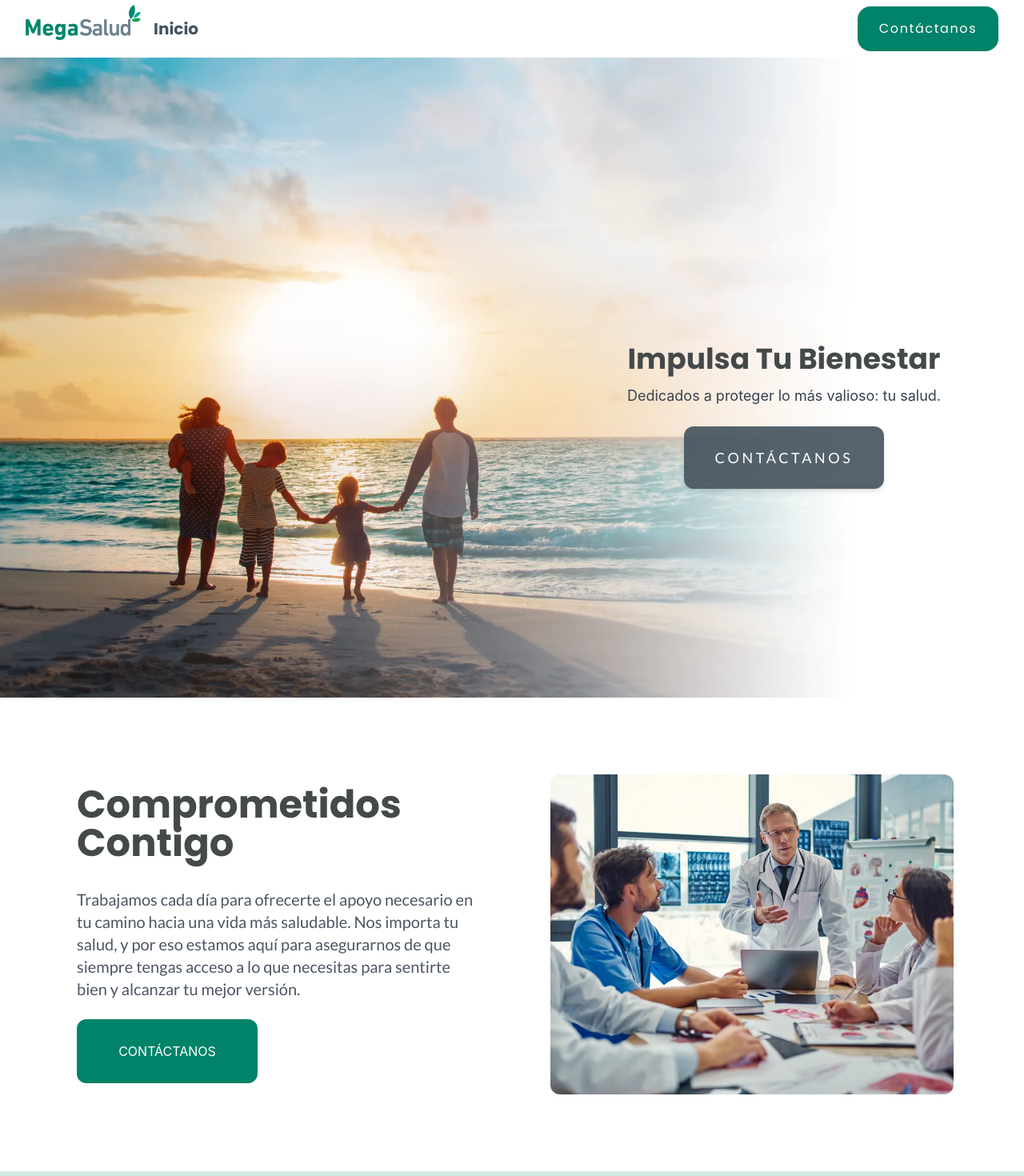
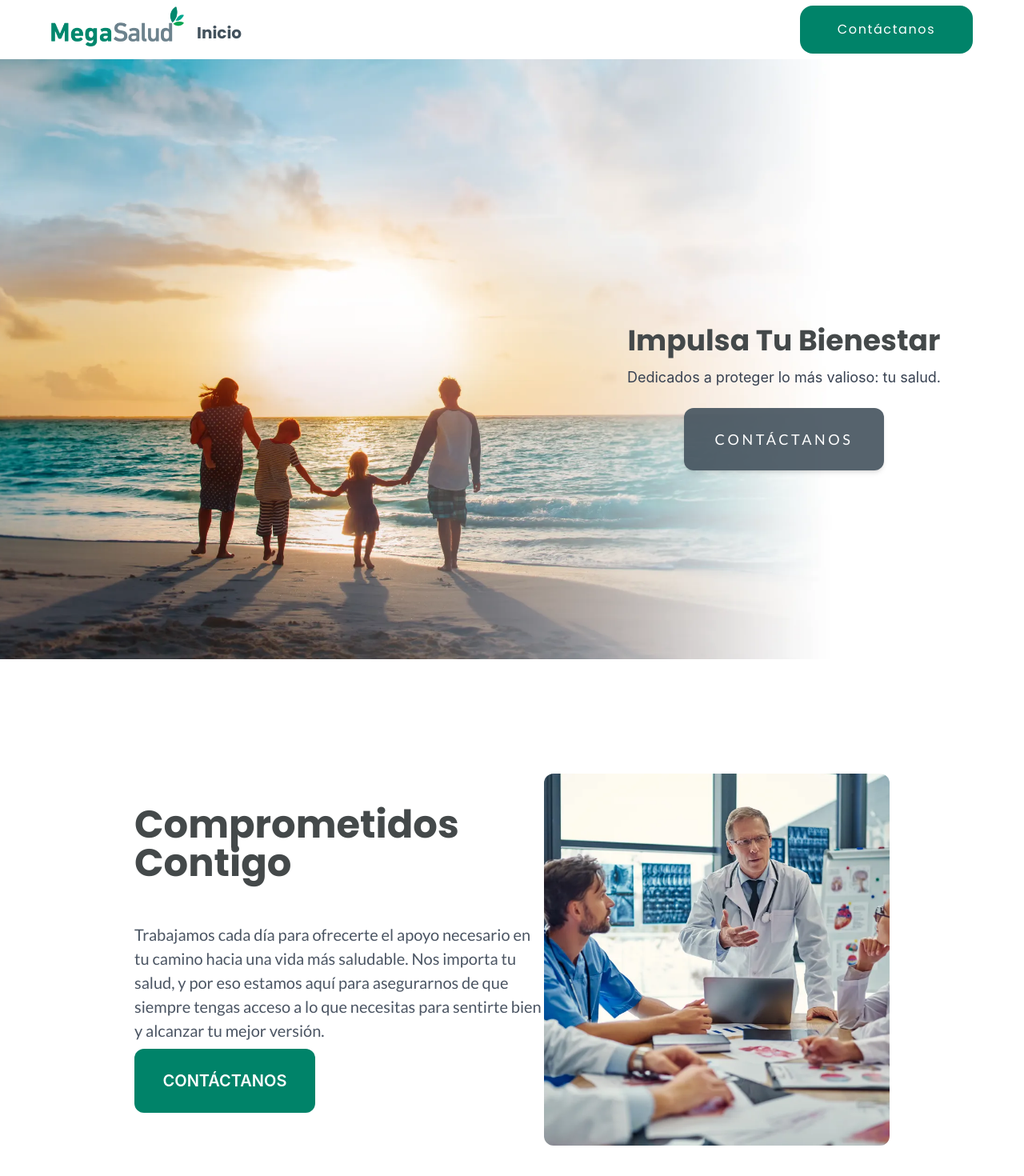
Before and after one commit to sonuiiit/Saludmega_cc, a React (Create React App) app: page / in a window 1280 px wide. Shown: the top 1470 px of the page at 80% size. Built offline with nearby package versions, Linux system fonts and the light colour scheme.

Commit message:
finalcommit

```diff
--- a/src/_components/Hero.jsx
+++ b/src/_components/Hero.jsx
@@ -2,7 +2,7 @@ import React from "react";
 
 const HeroSection = ({ onClick }) => {
   return (
-    <div className="relative w-full xl:h-screen md:h-[80vh] h-[70vh] flex items-center bg-cover bg-center bg-no-repeat">
+    <div className="relative w-full xl:h-[750px] md:h-[676px] h-[430px] flex items-center bg-cover bg-center bg-no-repeat">
       {/* Mobile Background */}
       <div
         className="absolute inset-0 bg-cover bg-center bg-no-repeat block sm:hidden object-[50%_right]"
@@ -17,7 +17,7 @@ const HeroSection = ({ onClick }) => {
         className="absolute inset-0 bg-cover bg-center bg-no-repeat hidden sm:block lg:hidden"
         style={{
           backgroundImage: `url('/images/FamilyBeach-tm.webp')`,
-          backgroundPosition: "0% center",
+          backgroundPosition: "40% center",
         }}
       />
 
@@ -30,7 +30,7 @@ const HeroSection = ({ onClick }) => {
       />
 
       {/* Content Section */}
-      <div className="relative w-full px-6 flex justify-center lg:justify-end lg:mx-20 md:-top-8 top-0 lg:top-12">
+      <div className="relative w-full px-6 flex justify-center lg:justify-end lg:mx-20 md:-top-20  lg:top-12 -top-8">
         <div className="max-w-lg text-gray-600 text-center lg:text-right flex flex-col justify-center items-center">
           <h1 className="text-5xl md:text-4xl font-bold leading-tight font-poppins text-[#44494A]">
             Impulsa Tu <br className="block md:hidden" /> Bienestar
--- a/src/_components/Navbar.jsx
+++ b/src/_components/Navbar.jsx
@@ -1,35 +1,35 @@
-import React from 'react';
-import { Menu, Mail } from 'lucide-react';
+import React from "react";
+import { Menu, Mail } from "lucide-react";
 
 export default function Navbar({ onClick }) {
   return (
-    <div className="flex items-center justify-between px-4 xl:mx-4 md:mx-8 mt-2 relative">
+    <div className="flex items-center justify-between  h-[74px] md:mx-16 ml-8 ">
       {/* Left Side */}
       <div className="flex items-center gap-2">
         {/* Hamburger Menu: Only Visible on Mobile (sm), Hidden on md+ */}
-        <div className="sm:flex md:hidden items-center">
-          <Menu className="text-gray-600 w-6 h-6 relative top-1" />
+        <div className="flex md:hidden items-center">
+          <Menu className="text-gray-600 w-[40px] h-[40px] relative " />
         </div>
 
         {/* Logo and 'Inicio' Text */}
-        <div className="flex items-center gap-2 relative md:-top-2">
-          <div className="w-28 h-[55px] md:w-32 xl:w-36 flex items-center">
+        <div className="flex items-center gap-2 relative ">
+          <div className="  flex items-center">
             {/* Mobile Logo */}
             <img
-              src={'/images/Isologo.png'}
+              src={"/images/Isologo.png"}
               alt="Mobile Logo"
-              className="w-full h-full p-2 object-contain block sm:block md:hidden"
+              className="w-full p-2 h-[55px] object-contain -top-1 relative block md:hidden"
             />
             {/* Desktop Logo */}
             <img
-              src={'/images/Logo.png'}
+              src={"/images/Logo.png"}
               alt="Logo"
-              className="w-full h-full object-contain hidden md:block mb-2"
+              className="w-[166px] h-[60px] object-contain hidden md:block mb-2"
             />
           </div>
 
           {/* 'Inicio' Text: Hidden on Mobile, Shown on md+ */}
-          <button className="hidden  font-poppins md:block text-lg md:text-xl xl:text-xl font-semibold ml-2 top-1 text-[#43525D] leading-none relative ">
+          <button className="hidden font-poppins md:block text-[20px] w-[55px] h-[28px]  font-semibold ml-2 top-1 text-[#43525D] leading-none relative">
             Inicio
           </button>
         </div>
@@ -40,15 +40,15 @@ export default function Navbar({ onClick }) {
         {/* Mobile Icon Button */}
         <button
           onClick={() => onClick()}
-          className="bg-primary sm:flex md:hidden w-12 h-12 rounded-2xl text-white flex items-center justify-center"
+          className="bg-primary flex md:hidden absolute top-0 right-0  w-[74px] h-[74px]  items-center justify-center rounded-l-lg text-white"
         >
-          <Mail className="w-5 h-5" />
+          <Mail className="w-[50px] h-[50px] p-2" />
         </button>
 
         {/* Full Button for Tablet and Desktop */}
         <button
           onClick={() => onClick()}
-          className="hidden md:block  font-poppins bg-primary p-4 w-32 md:w-40 xl:w-44 mb-2 h-full rounded-2xl text-white tracking-widest"
+          className="hidden md:block font-poppins bg-primary p-4 w-[216px] h-[60px] rounded-2xl text-white tracking-widest"
         >
           Contáctanos
         </button>
--- a/src/_components/Section1.jsx
+++ b/src/_components/Section1.jsx
@@ -1,28 +1,35 @@
-import React from 'react';
+import React from "react";
 
 const Section1 = ({ onClick }) => {
   return (
-    <div className=" flex flex-col lg:flex-row items-center justify-center gap-4 p-6 md:p-12 lg:p-24 md:mx-16 lg:mx-0">
-
+    <div className="flex flex-col lg:flex-row lg:flex-nowrap items-center lg:mx-36 justify-center lg:space-x-10 p-6 lg:h-[750px] md:h-[848px] h-[835px]">
       {/* Text Section */}
-      <div className="  w-full lg:w-1/2 text-center lg:text-left order-2 lg:order-1 mr-0 lg:mr-16 ">
+      <div
+        className="w-full lg:w-1/2 order-2 lg:order-1
+                   flex flex-col items-center text-center
+                   lg:items-start lg:text-left"
+      >
         {/* Heading Only for Desktop */}
-        <h2 className="hidden font-poppins lg:block text-4xl lg:text-5xl font-bold text-[#44494A] lg:mb-8">
+        <h2 className="hidden font-poppins  lg:block lg:w-[512px] lg:h-[106px] text-[48px] lg:text-5xl font-bold text-[#44494A] lg:mb-8">
           Comprometidos Contigo
         </h2>
 
-        <p className="text-gray-600 font-lato mb-6 text-sm md:text-base lg:text-xl text-left">
+        <p className="text-gray-600 md:text-[18px] lg:text-[20px] text-[16px] font-lato font-normal mb-2
+                      md:w-[586px] md:min-h-[110px]
+                      lg:w-[511px] lg:min-h-[138px] w-[360px] min-h-[165px] text-left mt-2">
           Trabajamos cada día para ofrecerte el apoyo necesario en tu camino hacia una vida más
           saludable. Nos importa tu salud, y por eso estamos aquí para asegurarnos de que siempre
           tengas acceso a lo que necesitas para sentirte bien y alcanzar tu mejor versión.
         </p>
-
+    <div className="  md:w-[586px]
+                      lg:w-[511px]  w-[360px] flex justify-center md:justify-start ">
         <button
           onClick={() => onClick()}
-          className="bg-primary text-white py-4 px-6 rounded-xl hover:bg-primary transition w-[226px] h-[80px]"
+          className="bg-primary   text-[20px] font-[600] text-white py-4 px-6 rounded-xl hover:bg-primary transition w-[226px] h-[80px]"
         >
           CONTÁCTANOS
         </button>
+        </div>
       </div>
 
       {/* Image Section */}
@@ -35,9 +42,9 @@ const Section1 = ({ onClick }) => {
         <img
           src="/images/DoctorMeeting.webp"
           alt="Comprometidos Contigo"
-          className="rounded-xl w-full sm:w-full lg:w-full object-cover mx-auto
-                     h-[250px] sm:h-[400px] lg:h-[400px] object-center
-                     sm:mx-2 "
+          className="rounded-xl object-cover mx-auto
+                     md:w-[585px] md:h-[465px] object-center
+                     lg:w-[525px] lg:h-[465px] w-[360px] h-[400px]"
         />
       </div>
     </div>
--- a/src/_components/Section3.jsx
+++ b/src/_components/Section3.jsx
@@ -5,7 +5,7 @@ export const Section3 = () => {
     <div className="relative  ">
       {/* Positioned Text Over Image with Glassy Green Effect */}
       <div className="bg-[#00836999]/50 border border-[#1B7568]/30 text-white px-4 py-2 md:px-8 md:py-6 rounded-2xl flex flex-col
-                      md:w-72 w-48 h-20 md:h-32 backdrop-blur-md absolute top-2 left-2 md:top-5 md:left-5 lg:top-24 lg:left-48 xl:top-8 xl:left-60 gap-1 shadow-lg">
+                      md:w-72 w-54 h-20 md:h-32 backdrop-blur-md absolute top-2 left-2 md:top-5 md:left-5 lg:top-24 lg:left-48 xl:top-8 xl:left-60 gap-1 shadow-lg">
         <span className="lg:text-5xl text-4xl font-bold text-white font-poppins">1500+</span>
         <span className="md:text-xl text-md font-medium text-white font-poppins">Pacientes satisfechos</span>
       </div>
--- a/src/_components/Section4.jsx
+++ b/src/_components/Section4.jsx
@@ -64,24 +64,24 @@ const sendMessage = async (contactMethod) => {
 
 
   return (
-    <section className="bg-[#EAEDF0] flex justify-center pt-12 pb-0 lg:pb-12 px-0">
-    <div className="flex flex-col-reverse lg:flex-row items-center max-w-5xl w-full ">
+    <section className="bg-[#EAEDF0] md:bg-white lg:bg-[#EAEDF0] flex justify-center pt-12 pb-0 lg:pb-12 px-0">
+    <div className="flex flex-col-reverse lg:flex-row items-center   w-full lg:mx-24 ">
       {/* Left Side - Image */}
-      <div className="w-full lg:w-1/2 h-[300px] lg:h-[700px] mt-0">
+      <div className=" lg:w-1/2  lg:h-[720px] mt-0 md:w-full md:h-[337px] w-full h-[195px]  ">
         <img
           src="/images/WritingPhone.webp"
           alt="Contact Us"
-          className="w-full lg:h-full h-[300px] object-cover lg:rounded-l-lg object-[20%_center]"
+          className="w-full h-full object-cover lg:rounded-l-lg object-[20%_center] max-w-none"
         />
       </div>
 
       {/* Right Side - Form */}
-      <div className="w-full lg:w-1/2 ">
-        <div className="px-4 md:px-8 py-2 space-y-4 md:space-y-6">
+      <div className="w-full lg:w-1/2 space-y-8 ">
+        <div className="px-4  py-2 space-y-4 md:space-y-6 flex flex-col justify-center items-center lg:items-start ">
           <h2 className="text-3xl md:text-4xl font-extrabold text-[#44494A] text-center md:text-left font-poppins">
             Contáctanos
           </h2>
-          <p className="text-gray-600 text-center md:text-left text-md font-medium font-lato">
+          <p className="text-gray-600  text-[18px] text-left md:text-left text-md font-medium font-lato lg:w-[480px] lg:h-[55px] md:w-[590px] md:h-[55px] w-[352px] h-[55px] flex flex-wrap ">
             ¿Tienes preguntas o necesitas más información? Escríbenos y nuestro equipo te responderá lo antes posible.
           </p>
         </div>
```
Also changed, not shown: src/_components/Section2.jsx (+10 -10 lines).
